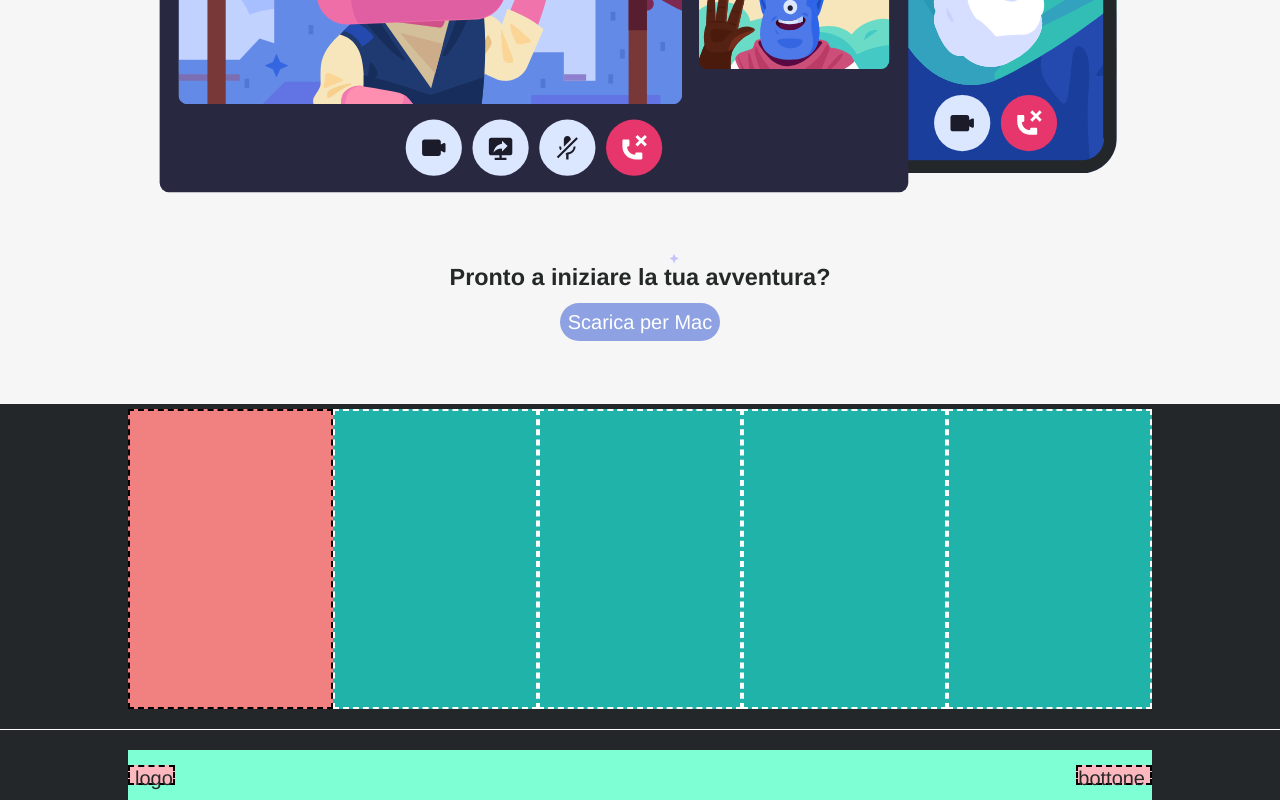
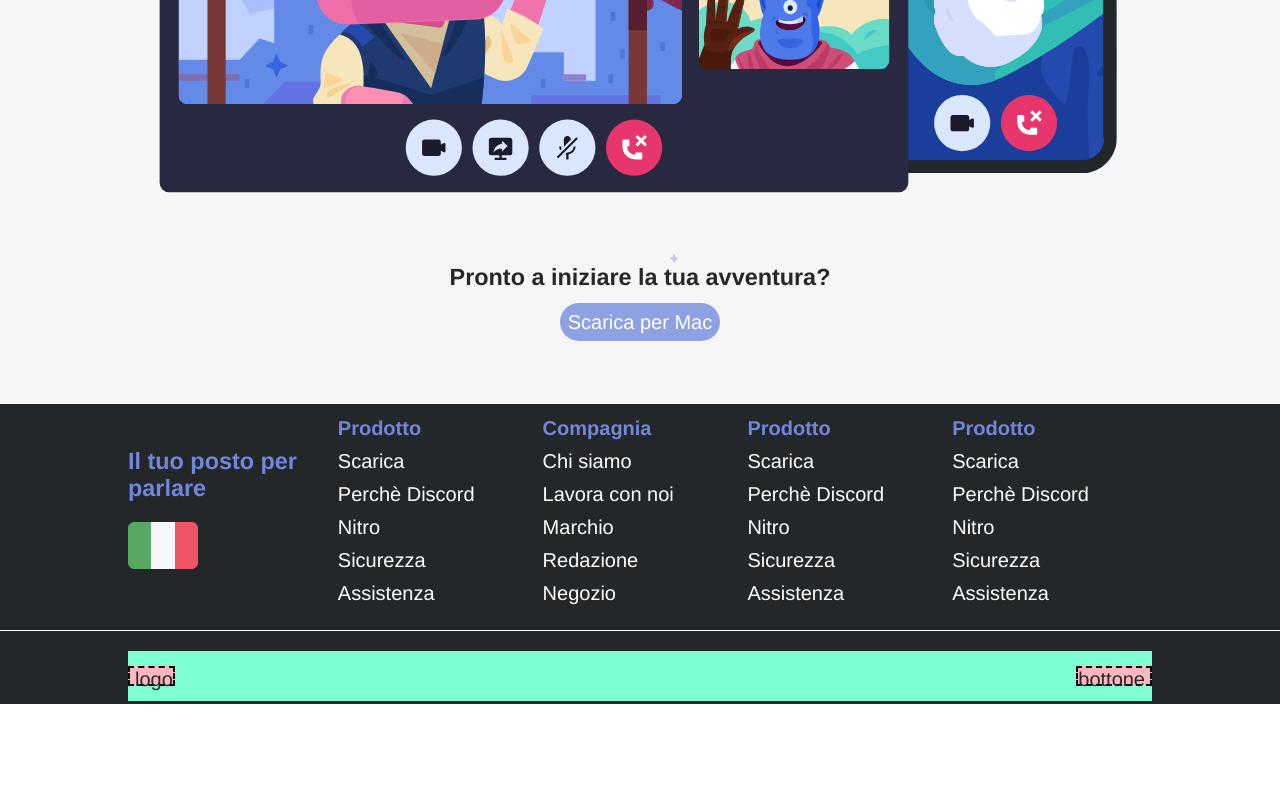
Before and after one commit to TeodoroSeminara/htmlcss-discord, a plain HTML site: page index.html in a window 1280 px wide. Shown: the part 2444-3244 px from the top of the page. After the commit the page ends 3148 px from the top, so only its background shows below. Drawn offline with Linux system fonts and the light colour scheme.

Commit message:
footer setting

```diff
--- a/css/style.css
+++ b/css/style.css
@@ -268,6 +268,11 @@ footer {
     min-height: 300px;
 }
 
+.footer-text {
+    color: #7188D9;
+    font-weight: 700;
+}
+
 #footer-container {
 
     width: 80%;
@@ -275,18 +280,19 @@ footer {
     align-items: center;
     margin-top: 5px;
     margin-bottom: 20px;
+}
 
-    /* DEBUG */
-    background-color: #DAA51D;
-    height: 300px;
+#footer-container li {
+    text-align: justify;
+    padding: 5px;
 }
 
 .contact-footer {
     width: 20%;
     /* DEBUG */
-    background-color: #F08180;
+    /* background-color: #F08180;
     height: 300px;
-    border: 2px dashed black;
+    border: 2px dashed black; */
 
 }
 
@@ -300,40 +306,22 @@ footer {
     width: 25%;
 
     /* DEBUG */
-    background-color: #20B3AA;
+    /* background-color: #20B3AA;
     height: 300px;
-    border: 2px dashed white;
+    border: 2px dashed white; */
 
 }
 
 .company-footer {
     width: 25%;
-
-    /* DEBUG */
-    background-color: #20B3AA;
-    height: 300px;
-    border: 2px dashed white;
-
 }
 
 .resource-footer {
     width: 25%;
-
-    /* DEBUG */
-    background-color: #20B3AA;
-    height: 300px;
-    border: 2px dashed white;
-
 }
 
 .norm-footer {
     width: 25%;
-
-    /* DEBUG */
-    background-color: #20B3AA;
-    height: 300px;
-    border: 2px dashed white;
-
 }
 
 /* Sign-up & logo */
@@ -375,5 +363,3 @@ footer {
     padding-top: 20px;
 
 }
-
-*/
--- a/index.html
+++ b/index.html
@@ -120,13 +120,55 @@
     <footer>
         <section id="footer-container">
             <div class="contact-footer">
-
+                <h3 class="footer-text">Il tuo posto per parlare</h3>
+                <img src="img/ita.png" alt="bandiera italiana">
             </div>
             <div class="nav-footer">
-                <div class="product-footer"></div>
-                <div class="company-footer"></div>
-                <div class="resource-footer"></div>
-                <div class="norm-footer"></div>
+                <div class="product-footer">
+                    <ul>
+                        <li><a class="footer-text" href="#">Prodotto</a></li>
+                        <li><a href="#">Scarica</a></li>
+                        <li><a href="#">Perchè Discord</a></li>
+                        <li><a href="#">Nitro</a></li>
+                        <li><a href="#">Sicurezza</a></li>
+                        <li><a href="#">Assistenza</a></li>
+
+                    </ul>
+                </div>
+                <div class="company-footer">
+                    <ul>
+                        <li><a class="footer-text" href="#">Compagnia</a></li>
+                        <li><a href="#">Chi siamo</a></li>
+                        <li><a href="#">Lavora con noi</a></li>
+                        <li><a href="#">Marchio</a></li>
+                        <li><a href="#">Redazione</a></li>
+                        <li><a href="#">Negozio</a></li>
+                    </ul>
+                </div>
+                <div class="resource-footer">
+                    <ul>
+                        <li><a class="footer-text" href="#">Prodotto</a></li>
+                        <li><a href="#">Scarica</a></li>
+                        <li><a href="#">Perchè Discord</a></li>
+                        <li><a href="#">Nitro</a></li>
+                        <li><a href="#">Sicurezza</a></li>
+                        <li><a href="#">Assistenza</a></li>
+
+                    </ul>
+                </div>
+
+
+                <div class="norm-footer">
+                    <ul>
+                        <li><a class="footer-text" href="#">Prodotto</a></li>
+                        <li><a href="#">Scarica</a></li>
+                        <li><a href="#">Perchè Discord</a></li>
+                        <li><a href="#">Nitro</a></li>
+                        <li><a href="#">Sicurezza</a></li>
+                        <li><a href="#">Assistenza</a></li>
+
+                    </ul>
+                </div>
             </div>
 
         </section>
```
